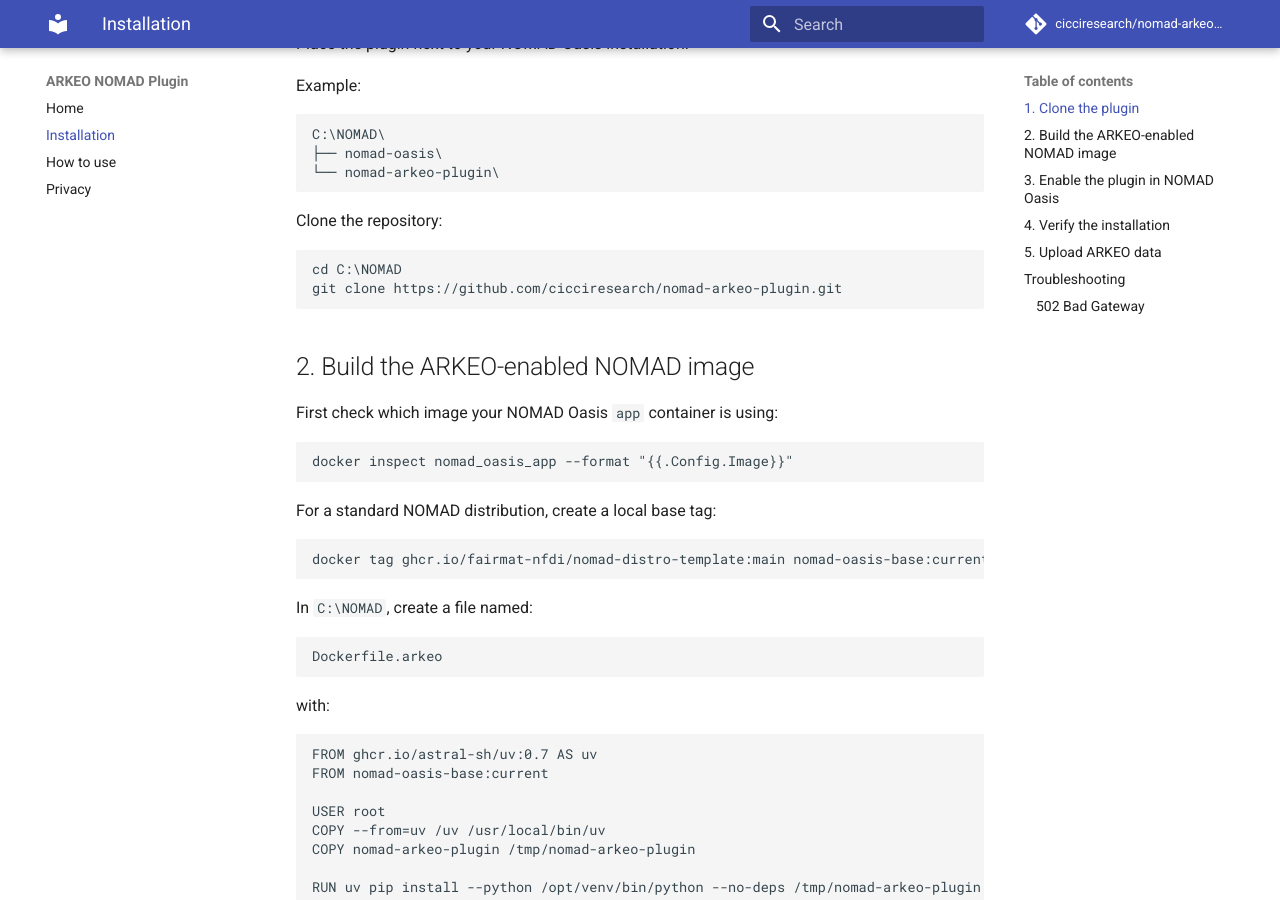
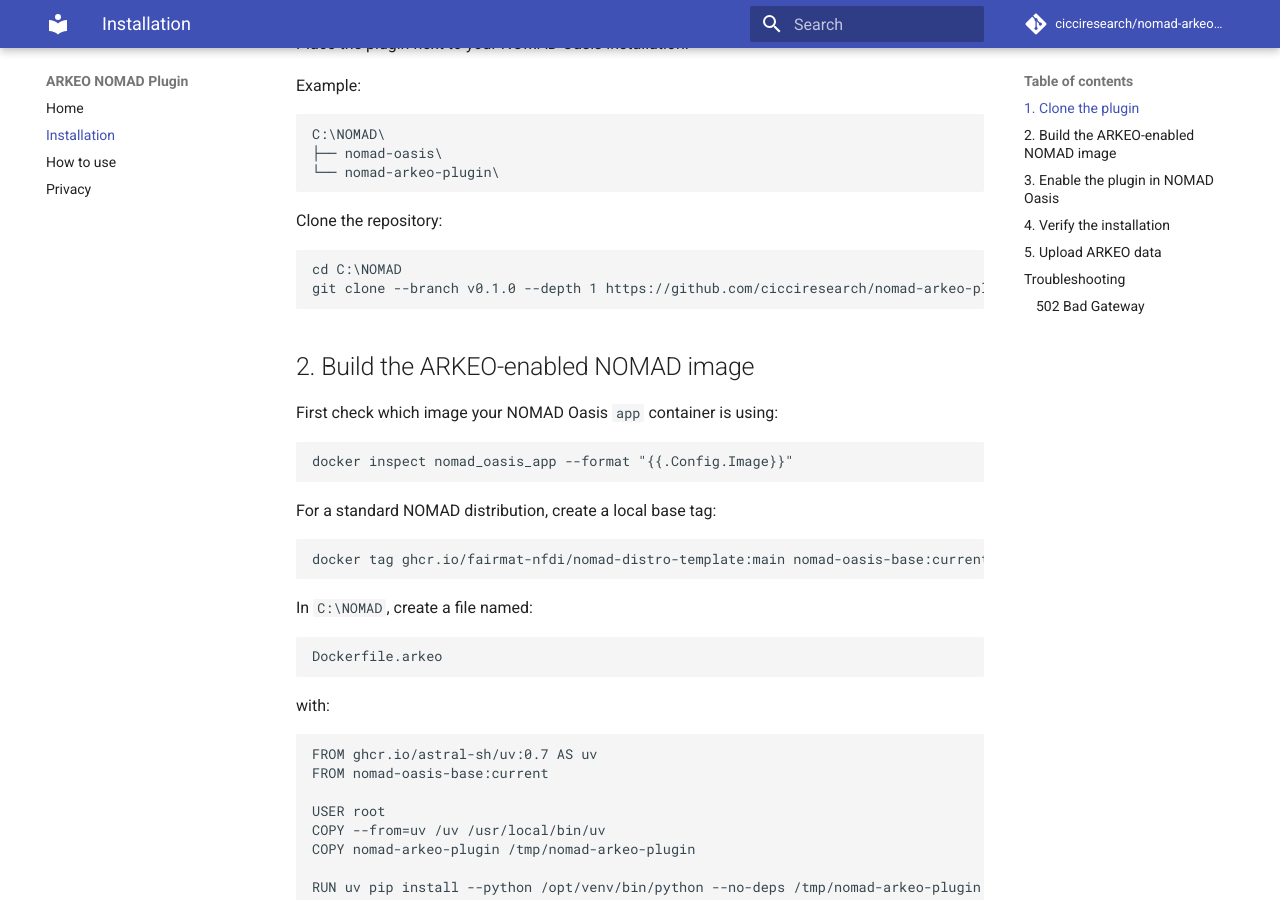
Before and after one commit to cicciresearch/nomad-arkeo-plugin, an MkDocs documentation site: the page built from docs/how_to/install_this_plugin.md, in a window 1280 px wide and 900 px high, scrolled down 374 px. Built offline with MkDocs 1.6.1 and Material for MkDocs 9.7.7, drawn with Linux system fonts in a browser that asks for light colours; comment, search, counter and statistics services are not loaded.

Commit message:
update installation guide

````diff
--- a/docs/how_to/install_this_plugin.md
+++ b/docs/how_to/install_this_plugin.md
@@ -22,7 +22,7 @@ Clone the repository:
 
 ```bash
 cd C:\NOMAD
-git clone https://github.com/cicciresearch/nomad-arkeo-plugin.git
+git clone --branch v0.1.0 --depth 1 https://github.com/cicciresearch/nomad-arkeo-plugin.git
 ```
 
 ## 2. Build the ARKEO-enabled NOMAD image
````
